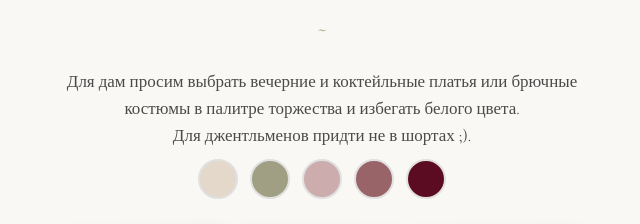
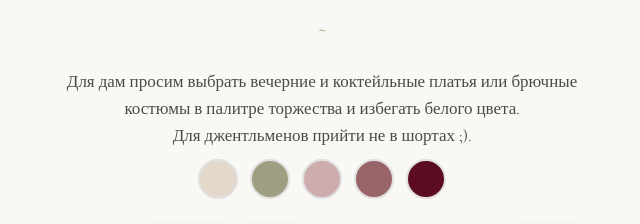
Before and after one commit to Nekiyorik/our-wedding-invitation, a plain HTML site: page index.html in a window 1280 px wide. Shown: the part 3920-4144 px from the top of the page, 318-958 px from the left. Drawn offline with nearby package versions, Linux system fonts and the light colour scheme.

Commit message:
неграмотность

```diff
--- a/index.html
+++ b/index.html
@@ -148,7 +148,7 @@
         <p class="dresscode-intro">Мы очень ждём и с удовольствием готовимся к нашему незабываемому дню! Поддержите нас вашими улыбками и объятиями, а также красивыми нарядами.</p>
         <div class="dresscode-divider">~</div>
         <p>Для дам просим выбрать вечерние и коктейльные платья или брючные костюмы в палитре торжества и избегать белого цвета.</p>
-        <p>Для джентльменов придти не в шортах ;).</p>
+        <p>Для джентльменов прийти не в шортах ;).</p>
         <div class="color-palette">
             <div class="color-swatch"></div>
             <div class="color-swatch"></div>
```
